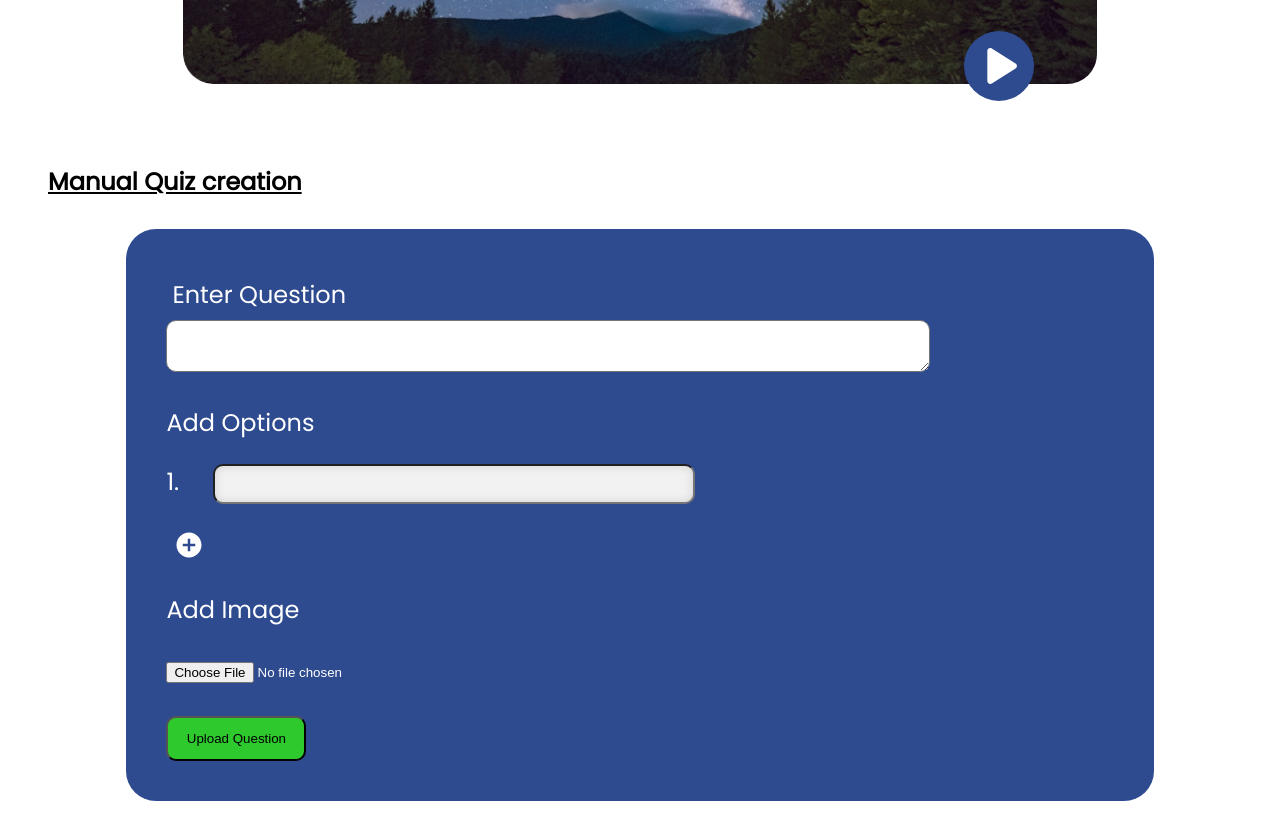
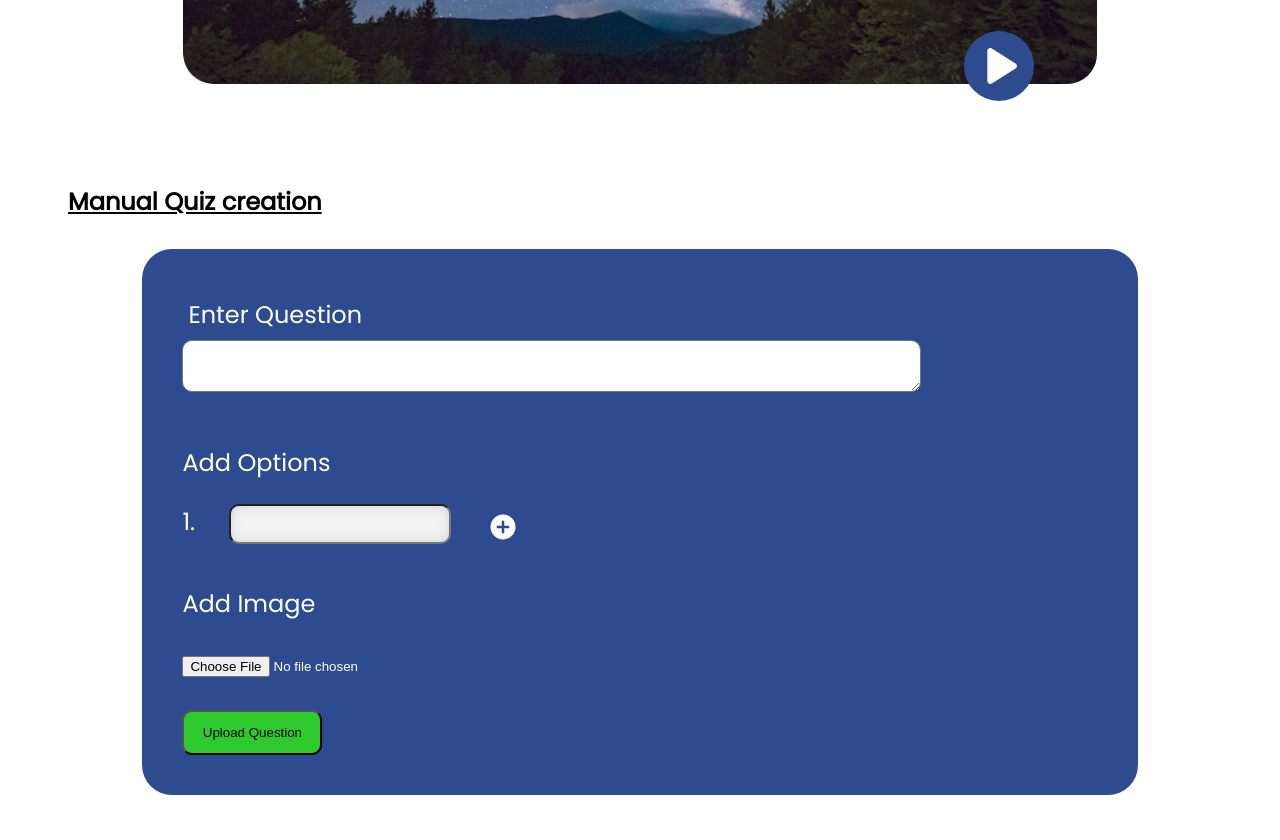
Before and after one commit to Malhardixit/quiz-portal, a React (Vite) app: page / in a window 1280 px wide. Shown: the part 700-1540 px from the top of the page. Built offline with nearby package versions, Linux system fonts and the light colour scheme.

Commit message:
Aligned the numbers, option input and add button

```diff
--- a/src/components/QuizCreation/QuizCreation.jsx
+++ b/src/components/QuizCreation/QuizCreation.jsx
@@ -36,7 +36,6 @@ function QuizCreation() {
           />
         </div>
         <div className={styles.optionsContainer}>
-          <p>Add Options</p>
           <QuizQuestionCreation
             inputFields={inputFields}
             handleInputChange={handleInputChange}
--- a/src/components/QuizCreation/QuizCreation.module.css
+++ b/src/components/QuizCreation/QuizCreation.module.css
@@ -7,7 +7,7 @@
 
 .creationContainer {
     font-size: 2.4rem;
-    padding: 4rem;
+    padding: 6rem;
     color: var(--white);
 }
 .quizCreationHeader_manual{
@@ -37,6 +37,13 @@
 }
 .optionsContainer{
     margin-top: 2rem;
+    display: flex;
+}
+.optionsContainerButton{
+    display: flex;
+    flex-direction: column;
+    align-self: flex-end;
+    margin-bottom: 2rem;
 }
 .optionsContainer_input{
     display: flex;
@@ -48,6 +55,7 @@
     background-color: var(--offWhite);
     box-shadow: inset 0 0 10px rgba(177, 177, 177, 0.5);
     margin-bottom: 1.8rem;
+    flex-basis: 70%;
 }
 .submitContainer_button{
     padding: 1.3rem;
--- a/src/components/QuizCreation/QuizQuestionCreation.jsx
+++ b/src/components/QuizCreation/QuizQuestionCreation.jsx
@@ -9,6 +9,7 @@ function QuizQuestionCreation({
 }) {
   return (
     <div>
+      <p>Add Options</p>
       <div className={styles.optionsContainer}>
         <div>
           {inputFields.map((field, index) => (
@@ -25,12 +26,11 @@ function QuizQuestionCreation({
             </div>
           ))}
         </div>
-        <IconButton>
-          <AddCircleIcon
-            style={{ display: 'inline', fontSize: '3rem', color: 'white' }}
-            onClick={handleAddInputField}
-          />
-        </IconButton>
+        <AddCircleIcon
+          className={styles.optionsContainerButton}
+          style={{ fontSize: '3rem', color: 'white' }}
+          onClick={handleAddInputField}
+        />
       </div>
     </div>
   );
```
